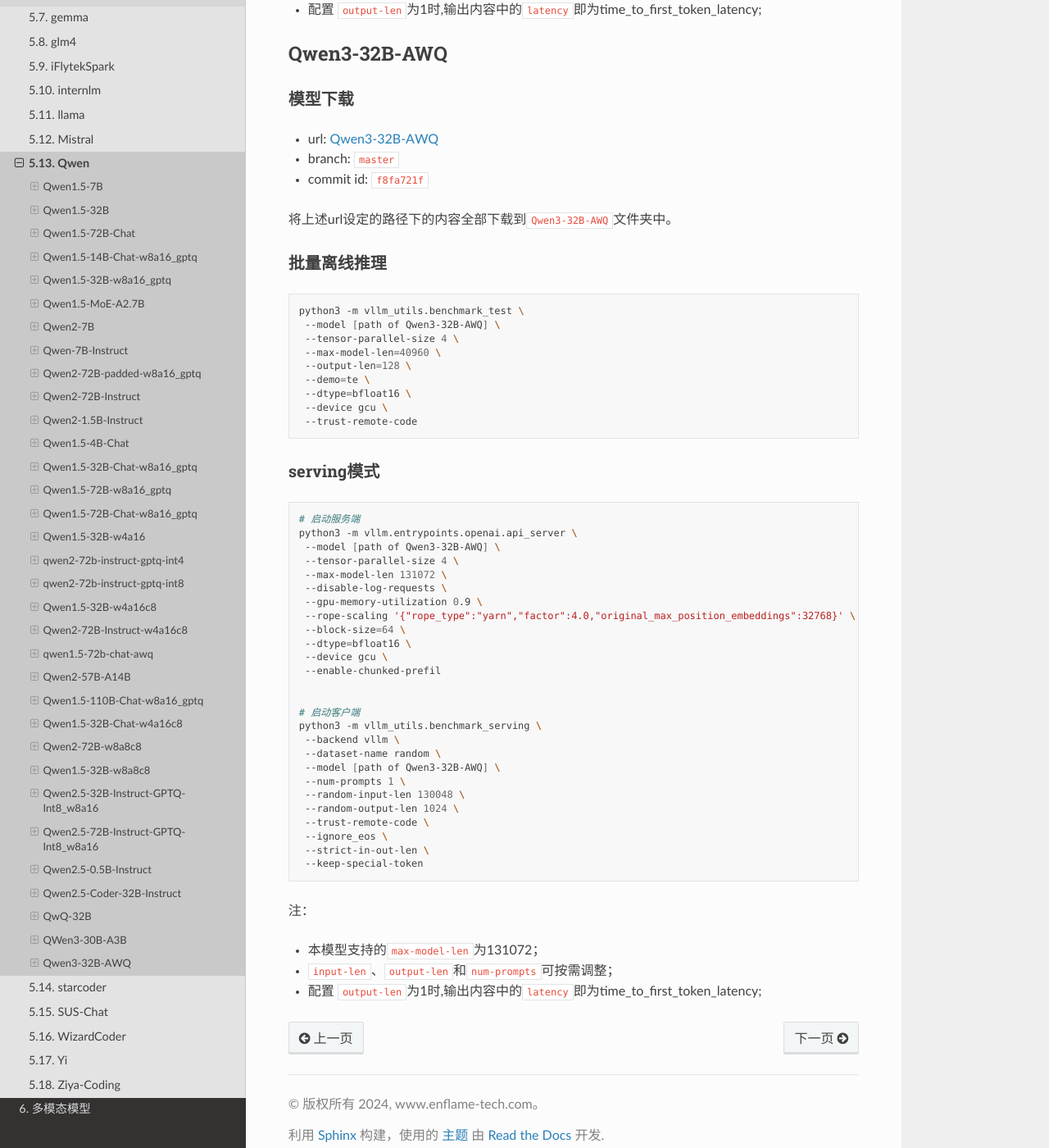
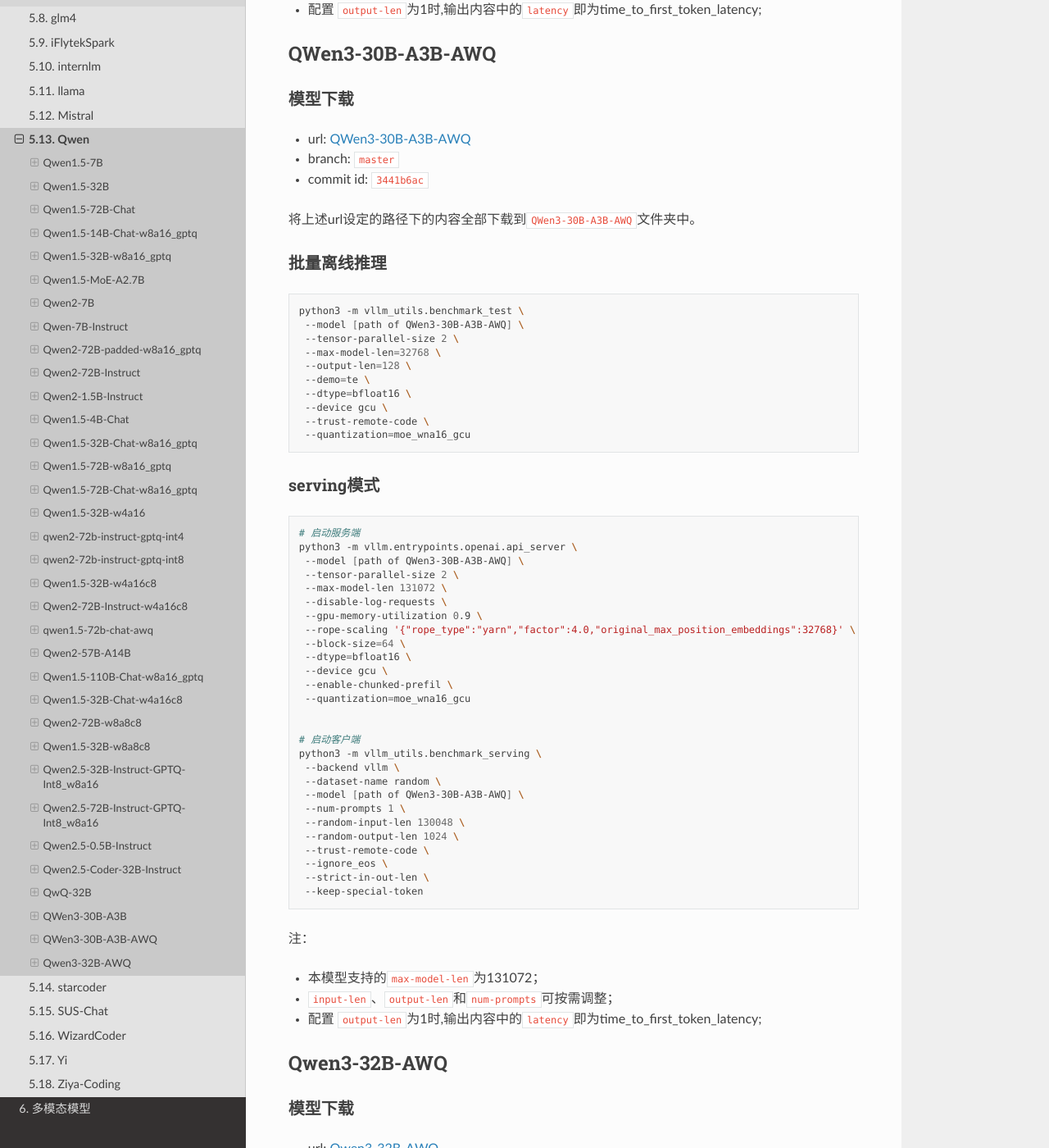
Before and after one commit to EnflameTechnology/vllm-gcu, a Sphinx documentation site: the page built from docs_gcu/content/source/LLMs/qwen.md, in a window 1280 px wide and 1400 px high, scrolled down 35753 px. Shown: the whole window at 82% size. Built offline with Sphinx 7.4.7 and the Read the Docs theme 3.1.0, drawn with Linux system fonts in a browser that asks for light colours; pages that are not in the unit, such as notebooks, are missing from menus; some of the changed text lies outside the part shown.

Commit message:
[Docs](TR-58307) vllm: fix docs for qwen3_moe_awq
Root Cause:
        fix docs
Solution:
        fix docs
Test:
        test on gcu
Impact area:
        vllm gcu
Fix status:
        done

Change-Id: I9f7fb103e0891743837170ad55d171eee13ea9c3

````diff
--- a/docs_gcu/content/source/LLMs/lists.rst
+++ b/docs_gcu/content/source/LLMs/lists.rst
@@ -32,7 +32,7 @@
    Qwen2               Y            Y          Y            Y             Y         .           Y           Y
    Qwen2.5             .            .          .            Y             .         .           .           .
    Qwen3               .            .          .            .             Y         .           .           .
-   Qwen3-MoE           .            Y          .            .             .         .           .           .
+   Qwen3-MoE           .            Y          .            .             Y         .           .           .
    StarCoder2          Y            .          .            Y             .         .           .           .
    SUS-Chat            .            .          .            Y             .         .           .           .
    WizardCoder         Y            .          .            .             .         .           .           .
--- a/docs_gcu/content/source/LLMs/qwen.md
+++ b/docs_gcu/content/source/LLMs/qwen.md
@@ -1698,6 +1698,67 @@
 *  `input-len`、`output-len`和`num-prompts`可按需调整；
 *  配置 `output-len`为1时,输出内容中的`latency`即为time_to_first_token_latency;
 
+### QWen3-30B-A3B-AWQ
+
+#### 模型下载
+*  url: [QWen3-30B-A3B-AWQ](https://modelscope.cn/models/swift/Qwen3-30B-A3B-AWQ/files)
+
+*  branch: `master`
+
+*  commit id: `3441b6ac`
+
+将上述url设定的路径下的内容全部下载到`QWen3-30B-A3B-AWQ`文件夹中。
+
+#### 批量离线推理
+```shell
+python3 -m vllm_utils.benchmark_test \
+ --model [path of QWen3-30B-A3B-AWQ] \
+ --tensor-parallel-size 2 \
+ --max-model-len=32768 \
+ --output-len=128 \
+ --demo=te \
+ --dtype=bfloat16 \
+ --device gcu \
+ --trust-remote-code \
+ --quantization=moe_wna16_gcu
+```
+
+#### serving模式
+
+```shell
+# 启动服务端
+python3 -m vllm.entrypoints.openai.api_server \
+ --model [path of QWen3-30B-A3B-AWQ] \
+ --tensor-parallel-size 2 \
+ --max-model-len 131072 \
+ --disable-log-requests \
+ --gpu-memory-utilization 0.9 \
+ --rope-scaling '{"rope_type":"yarn","factor":4.0,"original_max_position_embeddings":32768}' \
+ --block-size=64 \
+ --dtype=bfloat16 \
+ --device gcu \
+ --enable-chunked-prefil \
+ --quantization=moe_wna16_gcu
+
+
+# 启动客户端
+python3 -m vllm_utils.benchmark_serving \
+ --backend vllm \
+ --dataset-name random \
+ --model [path of QWen3-30B-A3B-AWQ] \
+ --num-prompts 1 \
+ --random-input-len 130048 \
+ --random-output-len 1024 \
+ --trust-remote-code \
+ --ignore_eos \
+ --strict-in-out-len \
+ --keep-special-token
+```
+注：
+*  本模型支持的`max-model-len`为131072；
+*  `input-len`、`output-len`和`num-prompts`可按需调整；
+*  配置 `output-len`为1时,输出内容中的`latency`即为time_to_first_token_latency;
+
 ### Qwen3-32B-AWQ
 
 #### 模型下载
````
